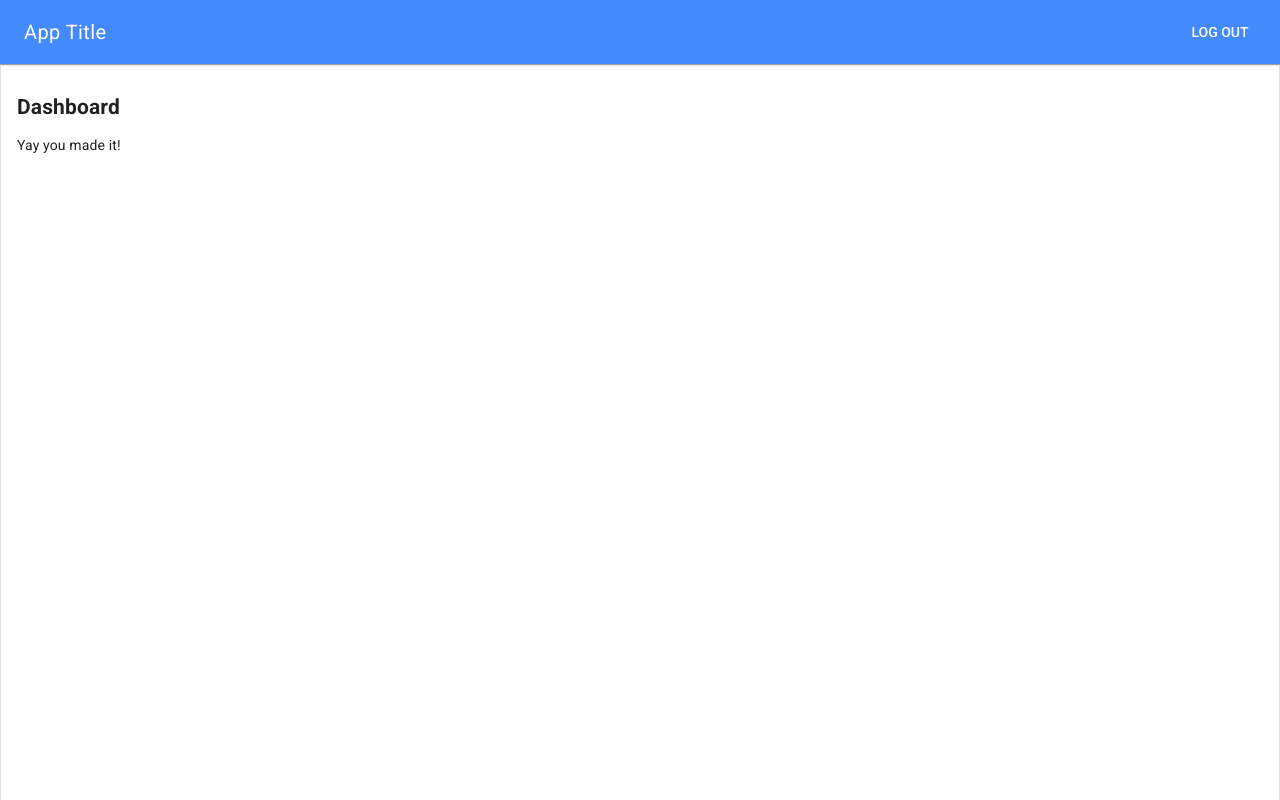
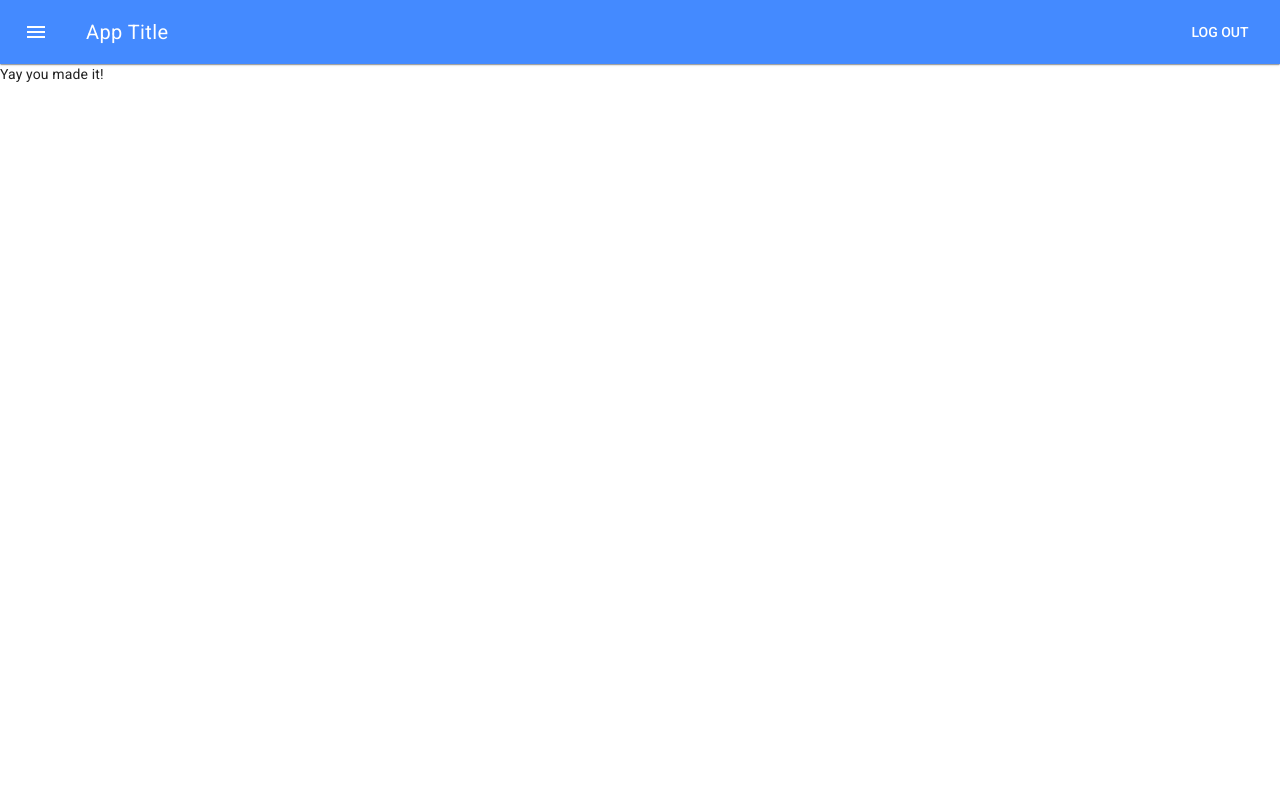
Before and after one commit to andrewrweber/vue-vuex-router-material-auth, a Vue app: page /dashboard in a window 1280 px wide. Built offline with nearby package versions, Linux system fonts and the light colour scheme; sample sign-in values are in the browser's storage.

Commit message:
adds left drawer

```diff
--- a/src/App.vue
+++ b/src/App.vue
@@ -1,48 +1,33 @@
 <template>
-  <div class="page-container">
-    <md-app id="app">
-      <md-app-toolbar class="md-primary" md-elevation="1">
-        <h3 class="md-title" style="flex: 1">App Title</h3>
+  <div class="app-container">
 
-        <router-link v-if="!loggedIn" to="/login">
-          <md-button class="md-primary">
-            Log In
-          </md-button>
-        </router-link>
+    <top-navbar />
+    <left-drawer />
 
-        <md-button v-if="loggedIn" class="md-primary" @click="logout">
-          Log Out
-        </md-button>
-
-      </md-app-toolbar>
-
-      <md-app-content id="content">
-        <template v-if="$route.matched.length">
-          <router-view></router-view>
-        </template>
-      </md-app-content>
-    </md-app>
+    <md-content id="content">
+      <template v-if="$route.matched.length">
+        <router-view></router-view>
+      </template>
+    </md-content>
   </div>
 </template>
 
 <script>
-import store from '@/store'
-import { AUTH_LOGOUT } from '@/store/actions/auth'
+import TopNavbar from '@/components/topNavbar.vue'
+import LeftDrawer from '@/components/leftDrawer.vue'
 
 export default {
-  computed: {
-    loggedIn() {
-      return store.getters.isAuthenticated
-    }
-  },
-  methods: {
-    logout: function () {
-      this.$store.dispatch(AUTH_LOGOUT).then(() => this.$router.push('/login'))
-    }
+  components: {
+    TopNavbar,
+    LeftDrawer
   }
 }
 </script>
 
 <style>
-  html, body, .page-container, #app { height: 100%; }
+  html, body, .app-container { height: 100%; }
+
+  #content {
+    height: calc(100% - 64px);
+  }
 </style>
--- /dev/null
+++ b/src/components/leftDrawer.vue
@@ -0,0 +1,49 @@
+<template>
+  <md-drawer :md-active.sync="showNavigation">
+    <md-toolbar class="md-transparent" md-elevation="0">
+      <span class="md-title">My App name</span>
+    </md-toolbar>
+
+    <md-list>
+      <md-list-item>
+        <md-icon>move_to_inbox</md-icon>
+        <span class="md-list-item-text">Inbox</span>
+      </md-list-item>
+
+      <md-list-item>
+        <md-icon>send</md-icon>
+        <span class="md-list-item-text">Sent Mail</span>
+      </md-list-item>
+
+      <md-list-item>
+        <md-icon>delete</md-icon>
+        <span class="md-list-item-text">Trash</span>
+      </md-list-item>
+
+      <md-list-item>
+        <md-icon>error</md-icon>
+        <span class="md-list-item-text">Spam</span>
+      </md-list-item>
+    </md-list>
+  </md-drawer>
+</template>
+
+<script>
+import store from '@/store'
+import { OPEN_LEFT_DRAWER, CLOSE_LEFT_DRAWER } from '@/store/actions/nav'
+
+export default {
+  name: 'LeftDrawer',
+  computed: {
+    showNavigation: {
+      get: function () {
+        return store.getters.isLeftDrawerOpen
+      },
+      set: function (isOpen) {
+        if(isOpen) { store.dispatch(OPEN_LEFT_DRAWER) }
+        else { store.dispatch(CLOSE_LEFT_DRAWER) }
+      }
+    }
+  }
+}
+</script>
--- /dev/null
+++ b/src/components/topNavbar.vue
@@ -0,0 +1,45 @@
+<template>
+  <md-toolbar class="md-primary" md-elevation="1">
+    <md-button v-if="loggedIn" class="md-icon-button" @click="showNavigation">
+      <md-icon>menu</md-icon>
+    </md-button>
+
+    <h3 class="md-title" style="flex: 1">App Title</h3>
+
+    <router-link v-if="!loggedIn" to="/login">
+      <md-button class="md-primary">
+        Log In
+      </md-button>
+    </router-link>
+
+    <md-button v-if="loggedIn" class="md-primary" @click="logout">
+      Log Out
+    </md-button>
+
+  </md-toolbar>
+</template>
+
+<script>
+import store from '@/store'
+import { AUTH_LOGOUT } from '@/store/actions/auth'
+import { OPEN_LEFT_DRAWER } from '@/store/actions/nav'
+
+import TopNavbar from '@/components/topNavbar.vue'
+
+export default {
+  name: 'TopNavbar',
+  computed: {
+    loggedIn() {
+      return store.getters.isAuthenticated
+    }
+  },
+  methods: {
+    logout: function () {
+      this.$store.dispatch(AUTH_LOGOUT).then(() => this.$router.push('/login'))
+    },
+    showNavigation: function () {
+      this.$store.dispatch(OPEN_LEFT_DRAWER);
+    }
+  }
+}
+</script>
--- /dev/null
+++ b/src/store/actions/nav.js
@@ -0,0 +1,2 @@
+export const OPEN_LEFT_DRAWER = 'OPEN_LEFT_DRAWER'
+export const CLOSE_LEFT_DRAWER = 'CLOSE_LEFT_DRAWER'
--- a/src/store/index.js
+++ b/src/store/index.js
@@ -2,6 +2,7 @@ import Vue from 'vue'
 import Vuex from 'vuex'
 import user from './modules/user'
 import auth from './modules/auth'
+import nav from './modules/nav'
 
 Vue.use(Vuex)
 
@@ -11,6 +12,7 @@ export default new Vuex.Store({
   modules: {
     user,
     auth,
+    nav,
   },
   strict: debug,
 })
--- /dev/null
+++ b/src/store/modules/nav.js
@@ -0,0 +1,33 @@
+/* eslint-disable promise/param-names */
+import { OPEN_LEFT_DRAWER, CLOSE_LEFT_DRAWER } from '../actions/nav'
+
+const state = { leftDrawerOpen: false }
+
+const getters = {
+  isLeftDrawerOpen: state => state.leftDrawerOpen,
+}
+
+const actions = {
+  [OPEN_LEFT_DRAWER]: ({commit, dispatch}) => {
+    commit(OPEN_LEFT_DRAWER)
+  },
+  [CLOSE_LEFT_DRAWER]: ({commit, dispatch}) => {
+    commit(CLOSE_LEFT_DRAWER)
+  }
+}
+
+const mutations = {
+  [OPEN_LEFT_DRAWER]: (state) => {
+    state.leftDrawerOpen = true
+  },
+  [CLOSE_LEFT_DRAWER]: (state) => {
+    state.leftDrawerOpen = false
+  }
+}
+
+export default {
+  state,
+  getters,
+  actions,
+  mutations,
+}
--- a/src/views/Dashboard.vue
+++ b/src/views/Dashboard.vue
@@ -1,6 +1,5 @@
 <template>
-  <div>
-    <h2>Dashboard</h2>
-    <p>Yay you made it!</p>
-  </div>
+  <md-content>
+    <div>Yay you made it!</div>
+  </md-content>
 </template>
--- a/src/views/Login.vue
+++ b/src/views/Login.vue
@@ -2,7 +2,7 @@
   <div>
 
     <div class="md-layout md-alignment-center-center">
-      <div class="md-layout-item md-size-25">
+      <div class="md-layout-item md-size-35">
 
         <form novalidate class="md-layout" @submit.prevent="validateLogin">
           <md-card class="md-layout-item">
```
